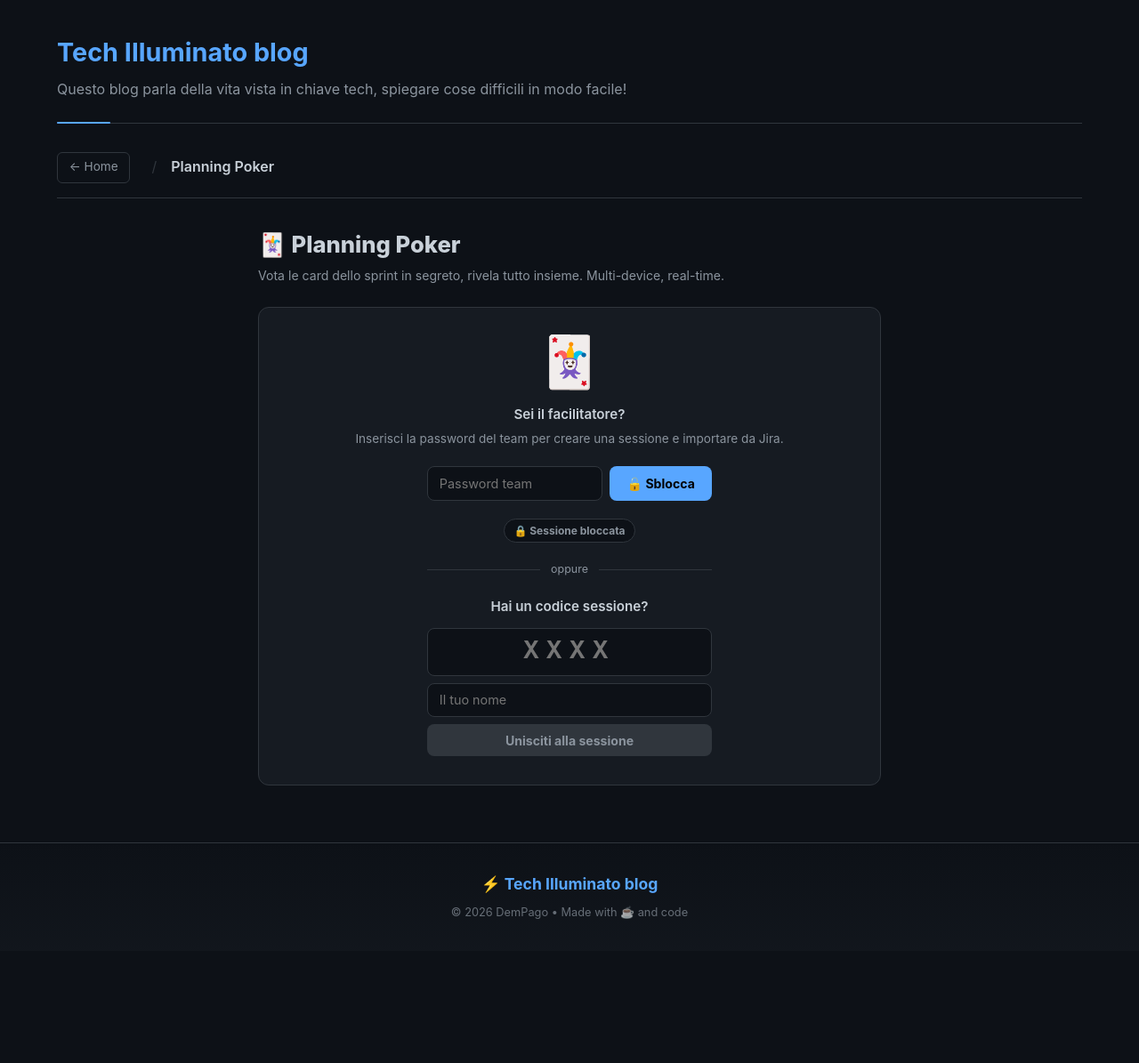
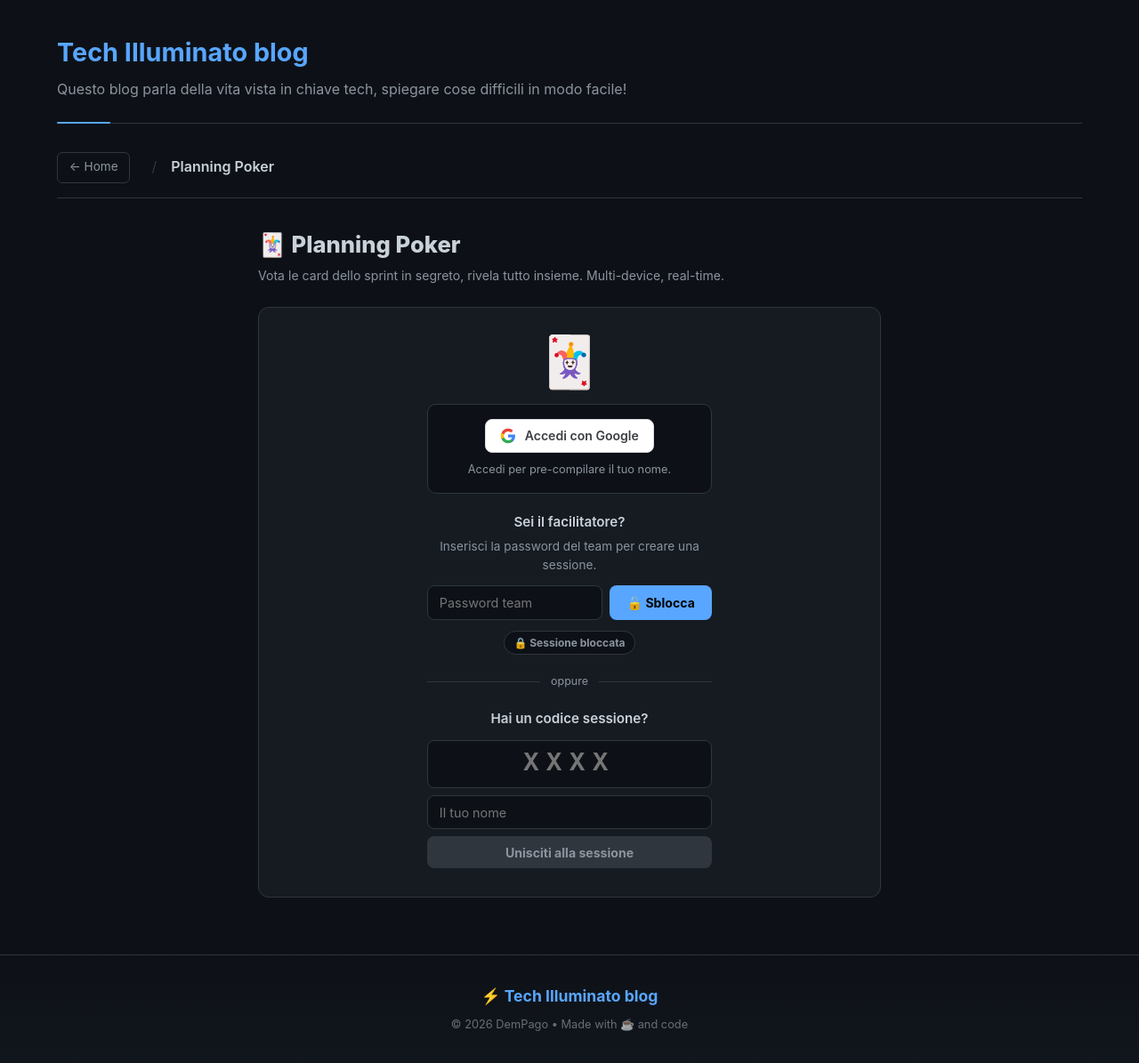
Before and after one commit to DemPago/DemPago.github.io, a Jekyll site: the page built from app/planning-poker/index.html, in a window 1280 px wide. Shown: the whole page at 89% size. Built offline with Jekyll 4.4.1, drawn with Linux system fonts in a browser that asks for light colours; comment, search, counter and statistics services are not loaded; before the commit the page ends 1069 px from its top, so only the background shows below that.

Commit message:
feat(planning-poker): Google Auth — facilitatori pagopa.it, login pre-compila nome

```diff
--- a/app/planning-poker/index.html
+++ b/app/planning-poker/index.html
@@ -20,11 +20,44 @@ permalink: /app/planning-poker/
 
     <div class="pp-panel" style="align-items:center;text-align:center;gap:1.25rem;padding:2rem;">
       <div style="font-size:3.5rem;line-height:1;">&#127183;</div>
+
+      <!-- ── Auth bar ── -->
+      <div class="pp-auth-bar">
+        <div id="ppAuthLoggedOut" style="display:flex;flex-direction:column;align-items:center;gap:0.6rem;">
+          <button class="pp-btn pp-btn-google" id="btnGoogleLogin">
+            <svg width="18" height="18" viewBox="0 0 24 24" fill="none" xmlns="http://www.w3.org/2000/svg">
+              <path d="M22.56 12.25c0-.78-.07-1.53-.2-2.25H12v4.26h5.92c-.26 1.37-1.04 2.53-2.21 3.31v2.77h3.57c2.08-1.92 3.28-4.74 3.28-8.09z" fill="#4285F4"/>
+              <path d="M12 23c2.97 0 5.46-.98 7.28-2.66l-3.57-2.77c-.98.66-2.23 1.06-3.71 1.06-2.86 0-5.29-1.93-6.16-4.53H2.18v2.84C3.99 20.53 7.7 23 12 23z" fill="#34A853"/>
+              <path d="M5.84 14.09c-.22-.66-.35-1.36-.35-2.09s.13-1.43.35-2.09V7.07H2.18C1.43 8.55 1 10.22 1 12s.43 3.45 1.18 4.93l3.66-2.84z" fill="#FBBC05"/>
+              <path d="M12 5.38c1.62 0 3.06.56 4.21 1.64l3.15-3.15C17.45 2.09 14.97 1 12 1 7.7 1 3.99 3.47 2.18 7.07l3.66 2.84c.87-2.6 3.3-4.53 6.16-4.53z" fill="#EA4335"/>
+            </svg>
+            Accedi con Google
+          </button>
+          <p style="font-size:0.8rem;color:var(--text-muted);margin:0;">Accedi per pre-compilare il tuo nome.</p>
+        </div>
+        <div id="ppAuthLoggedIn" style="display:none;align-items:center;gap:0.75rem;flex-wrap:wrap;justify-content:center;">
+          <img id="ppUserAvatar" src="" alt="" class="pp-user-avatar">
+          <span id="ppUserName" style="font-weight:600;font-size:0.95rem;color:var(--text);"></span>
+          <button class="pp-btn pp-btn-ghost" style="font-size:0.75rem;padding:0.3rem 0.7rem;" id="btnGoogleLogout">Esci</button>
+        </div>
+      </div>
+
+      <!-- ── Scelta facilitatore (visibile solo a Demetrio/Lorenzo) ── -->
+      <div id="ppFacilitatorChoice" style="display:none;flex-direction:column;align-items:center;gap:0.6rem;width:100%;max-width:320px;">
+        <p style="font-size:0.85rem;color:var(--text-muted);margin:0;">Cosa vuoi fare in questa sessione?</p>
+        <div style="display:flex;gap:0.6rem;width:100%;">
+          <button class="pp-btn pp-btn-primary" id="btnBecomeFacilitator" style="flex:1;">&#128081; Crea sessione</button>
+          <button class="pp-btn pp-btn-ghost" id="btnJoinAsParticipant" style="flex:1;">&#128100; Partecipa</button>
+        </div>
+      </div>
+
+      <!-- ── Password team (utenti non Google o fallback) ── -->
+      <div id="ppPasswordPanel" style="width:100%;max-width:320px;display:flex;flex-direction:column;align-items:center;gap:0.75rem;">
         <div>
           <p style="font-size:0.95rem;font-weight:600;color:var(--text);margin-bottom:0.35rem;">Sei il facilitatore?</p>
-        <p>Inserisci la password del team per creare una sessione e importare da Jira.</p>
+          <p style="font-size:0.85rem;color:var(--text-muted);">Inserisci la password del team per creare una sessione.</p>
         </div>
-      <div class="pp-auth-row">
+        <div class="pp-auth-row" style="width:100%;">
           <div class="pp-field" style="flex:1;">
             <input type="password" id="facilitatorPwd" placeholder="Password team" autocomplete="off">
           </div>
@@ -33,6 +66,7 @@ permalink: /app/planning-poker/
         <div id="pwdError" style="display:none;font-size:0.8rem;color:#e05c5c;"></div>
         <span class="pp-lock-badge" id="lockBadge">&#128274; Sessione bloccata</span>
         <button class="pp-btn pp-btn-primary pp-btn-large" id="btnCreateSession" style="display:none;">&#43; Crea sessione</button>
+      </div>
 
       <div class="pp-divider" style="width:100%;max-width:320px;">oppure</div>
 
--- a/app/planning-poker/script.js
+++ b/app/planning-poker/script.js
@@ -3,6 +3,8 @@ import { initializeApp, getApps, getApp }
 import { getFirestore, doc, setDoc, getDoc, updateDoc, onSnapshot, serverTimestamp, deleteField, arrayUnion,
          collection, query, where, getDocs, Timestamp, deleteDoc }
   from "https://www.gstatic.com/firebasejs/10.12.0/firebase-firestore.js";
+import { getAuth, GoogleAuthProvider, signInWithPopup, signOut, onAuthStateChanged }
+  from "https://www.gstatic.com/firebasejs/10.12.0/firebase-auth.js";
 
 /* ── Firebase ────────────────────────────────────────────── */
 const FB_CONFIG = {
@@ -10,8 +12,78 @@ const FB_CONFIG = {
   authDomain: "blog-a5907.firebaseapp.com",
   projectId:  "blog-a5907",
 };
-const app = getApps().length ? getApp() : initializeApp(FB_CONFIG);
-const db  = getFirestore(app);
+const app      = getApps().length ? getApp() : initializeApp(FB_CONFIG);
+const db       = getFirestore(app);
+const auth     = getAuth(app);
+const gProvider = new GoogleAuthProvider();
+
+/* ── Google Auth ─────────────────────────────────────────── */
+let currentUser = null;
+const FACILITATOR_EMAILS = [
+  'demetrio.ferraro@pagopa.it',
+  'lorenzo.franceschini@pagopa.it',
+];
+function isFacilitatorEmail(email) {
+  return FACILITATOR_EMAILS.includes((email || '').toLowerCase());
+}
+
+onAuthStateChanged(auth, user => {
+  currentUser = user;
+  if (user) {
+    el('ppAuthLoggedOut').style.display = 'none';
+    el('ppAuthLoggedIn').style.display  = 'flex';
+    el('ppUserAvatar').src = user.photoURL || '';
+    el('ppUserAvatar').style.display = user.photoURL ? '' : 'none';
+    el('ppUserName').textContent = user.displayName || user.email;
+    // Pre-compila il campo nome
+    if (el('joinNameInput') && !el('joinNameInput').value) {
+      el('joinNameInput').value = user.displayName || '';
+    }
+    // Se sei un facilitatore: mostra il pannello di scelta (crea vs partecipa)
+    if (isFacilitatorEmail(user.email)) {
+      el('ppFacilitatorChoice').style.display = 'flex';
+      el('ppPasswordPanel').style.display     = 'none';
+    } else {
+      el('ppFacilitatorChoice').style.display = 'none';
+      el('ppPasswordPanel').style.display     = '';
+    }
+  } else {
+    el('ppAuthLoggedOut').style.display = 'flex';
+    el('ppAuthLoggedIn').style.display  = 'none';
+    el('ppFacilitatorChoice').style.display = 'none';
+    el('ppPasswordPanel').style.display     = '';
+    // Se era sbloccato via Google, rilascia
+    if (isUnlocked) {
+      isUnlocked = false;
+      sessionStorage.removeItem('pp_unlocked');
+      applyUnlockUI();
+    }
+  }
+});
+
+el('btnGoogleLogin').addEventListener('click', async () => {
+  try { await signInWithPopup(auth, gProvider); }
+  catch(e) { if (e.code !== 'auth/popup-closed-by-user') console.error(e); }
+});
+
+el('btnGoogleLogout').addEventListener('click', async () => {
+  await signOut(auth);
+  el('joinNameInput').value = '';
+});
+
+// Facilitatore sceglie "Crea sessione"
+el('btnBecomeFacilitator').addEventListener('click', () => {
+  isUnlocked = true;
+  sessionStorage.setItem('pp_unlocked', '1');
+  applyUnlockUI();
+  el('btnCreateSession').click();
+});
+
+// Facilitatore sceglie "Unisciti come partecipante" — non fa nulla di speciale,
+// lascia che usi il form join normale con il nome pre-compilato
+el('btnJoinAsParticipant').addEventListener('click', () => {
+  el('joinCodeInput').focus();
+});
 
 async function cleanOldSessions() {
   try {
--- a/app/planning-poker/style.css
+++ b/app/planning-poker/style.css
@@ -37,6 +37,30 @@
 .pp-btn-primary  { background: var(--accent); color: #000; }
 .pp-btn-ghost    { background: var(--border); color: var(--text-muted); }
 .pp-btn-danger   { background: rgba(224,92,92,0.15); color: #e05c5c; border: 1px solid rgba(224,92,92,0.3); }
+
+/* ── Google Auth ──────────────────────────────────────────── */
+.pp-auth-bar {
+  width: 100%; max-width: 320px;
+  display: flex; flex-direction: column; align-items: center; gap: 0.75rem;
+  padding: 1rem;
+  background: var(--bg);
+  border: 1px solid var(--border);
+  border-radius: 10px;
+}
+.pp-btn-google {
+  display: inline-flex; align-items: center; gap: 0.6rem;
+  background: #fff; color: #3c4043;
+  border: 1px solid #dadce0; border-radius: 8px;
+  padding: 0.55rem 1rem; font-size: 0.88rem; font-weight: 600;
+  font-family: inherit; cursor: pointer;
+  transition: box-shadow 0.15s, background 0.15s;
+  box-shadow: 0 1px 3px rgba(0,0,0,0.12);
+}
+.pp-btn-google:hover { background: #f8f9fa; box-shadow: 0 2px 8px rgba(0,0,0,0.18); }
+.pp-user-avatar {
+  width: 32px; height: 32px; border-radius: 50%;
+  object-fit: cover; border: 2px solid var(--accent);
+}
 
 /* ── Selettore seme ───────────────────────────────────────── */
 .pp-suit-picker { display: flex; gap: 0.6rem; flex-wrap: wrap; }
```
Lines whose indentation alone changed are shown as unchanged.
